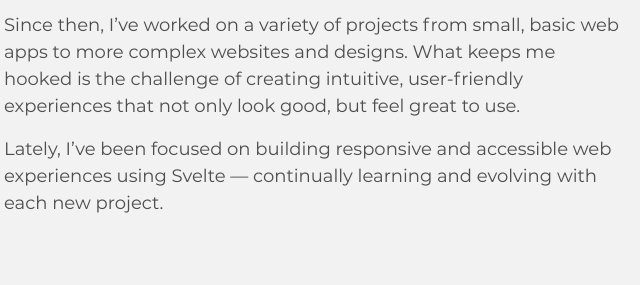
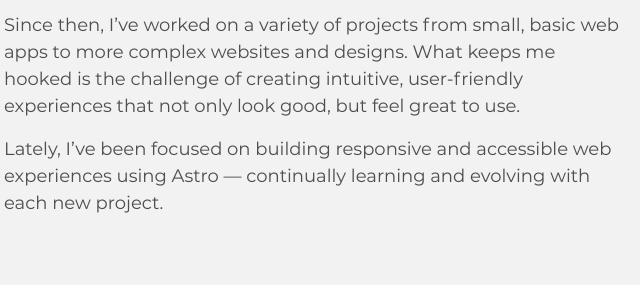
Before and after one commit to vhalen0515/portfolio, an Astro site: page / in a window 1280 px wide. Shown: the part 1460-1745 px from the top of the page, 152-792 px from the left. Built offline with nearby package versions, Linux system fonts and the light colour scheme; Astro itself is replaced by a stand-in of ours.

Commit message:
Changed wording in About section

```diff
--- a/src/sections/home/About.astro
+++ b/src/sections/home/About.astro
@@ -22,7 +22,7 @@ import aboutMe from '../../assets/images/about-me.webp';
             </p>
             <p class="reveal">
                 Lately, I’ve been focused on building responsive and accessible
-                web experiences using Svelte — continually learning and evolving
+                web experiences using Astro — continually learning and evolving
                 with each new project.
             </p>
         </div>
```
